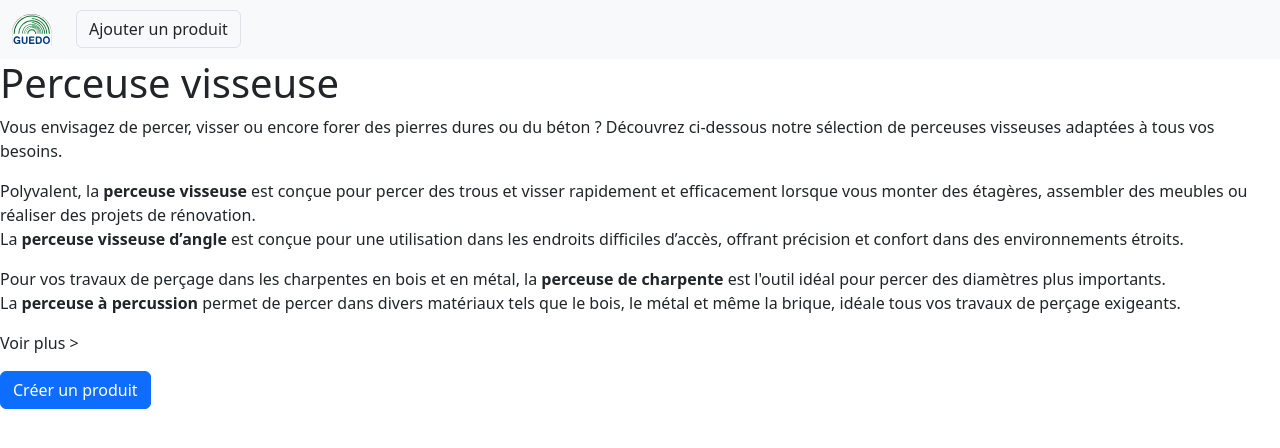
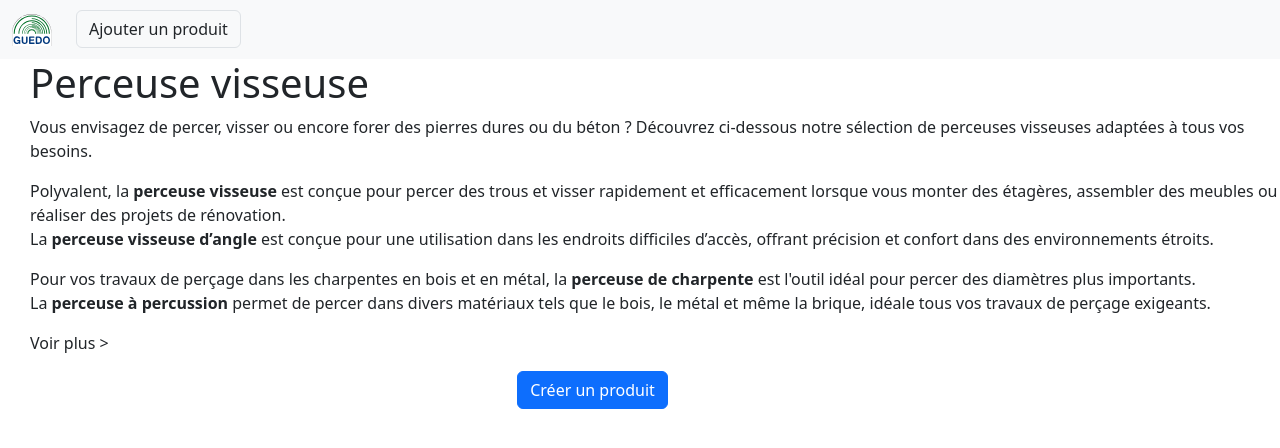
Before and after one commit to ChristianCasari/EvaluationPHP, a PHP site: page / in a window 1280 px wide. Shown: the top 448 px of the page. Run offline with PHP 8.4, Linux system fonts and the light colour scheme; data that the repository does not hold is empty.

Commit message:
UpdateFinal

```diff
--- a/controller/updateProductController.php
+++ b/controller/updateProductController.php
@@ -24,5 +24,5 @@ $req->execute(array(
 
 header('Location:../index.php');
 
-/* Super tout fonctionne : ouf !
+/* Super tout fonctionne : ouf ! 9h30
 */
--- a/css/main.css
+++ b/css/main.css
@@ -1,3 +1,46 @@
 .no-underline{
     text-decoration: none;
 }
+
+.dflex{
+    display: flex;
+    flex-flow: row wrap;
+    margin-left: 15px;
+}
+
+.card {
+    width: 30%;
+    align-items: center;
+    margin: 3px;
+}
+
+.card-img-top {
+    width: auto;
+    padding-top: 10px;
+}
+
+.card-body {
+    text-align: center;
+    padding: 30px;
+}
+
+#description {
+    margin-left: 15px;
+    padding-left: 15px;
+
+}
+
+#btCreat {
+    display: flex;
+    justify-content: center;
+    margin-bottom: 15px ;
+    width: 90%;
+}
+
+#btn {
+    display: flex;
+    flex-flow: column;
+    padding: 5px;
+    width: 200px;
+
+}
--- a/index.php
+++ b/index.php
@@ -27,27 +27,33 @@ $data = $req->fetchAll();
 
 	<!-- ajout d'un bouton pour ajouter un outils : -->
 	<!-- Ce bouton renvoi la demande d'ajout au fichier addProductController.php qui va présenter le formulaire : -->
+	<div id="btCreat">
 		<a href="./addProduct.php" class="btn btn-primary">Créer un produit</a><br/>
+	</div>
+
 
 </div>
-<div class="d-flex flex-row ">
+<div class="dflex"> <!-- ligne d'origine : <div class="d-flex flex-row ">-->
 	<?php foreach ($data as $k=>$v):
 	?>
-<div class="card ms-2" style="width: 18rem;">
+
+	<div class="card"> <!-- ligne d'origine : <div class="card ms-2" style="width: 18rem;">-->
 		<img src="<?= $v['image']?>" class="card-img-top" alt="...">
 		<div class="card-body">
 			<h5 class="card-title"><?= $v['name']?></h5>
 			<p class="card-text"><?= $v['description']?></p>
 			<p> Prix TTC : <?=$v['price']?> €</p>
-		<a href="#" class="btn btn-primary">Ajouter au panier</a>
+			<div id="btn">
+				<a href="#" class="btn btn-primary">Ajouter au panier</a></br>
 
 			<!-- ajout d'un bouton pour supprimer un outils : -->
 			<!-- Ce bouton renvoi la demande de suppression au fichier deleteProductController.php qui va réaliser la suppression : -->
-		<a href="./controller/deleteProductController.php?id=<?= $v['id'] ?>" class="btn btn-danger">Supprimer l'outil</a>
+				<a href="./controller/deleteProductController.php?id=<?= $v['id'] ?>" class="btn btn-danger">Supprimer l'outil</a></br>
 
 			<!-- ajout d'un bouton pour modifier un outils : -->
 			<!-- Ce bouton renvoi la demande de modification au fichier updateProduct.php qui va présenter le formulaire : -->
 				<a href="./updateProduct.php?id=<?= $v['id'] ?>" class="btn btn-primary">Mettre à jour l'outil</a>
+			</div>
 
 		</div>
 	</div>
```
Lines whose indentation alone changed are shown as unchanged.
